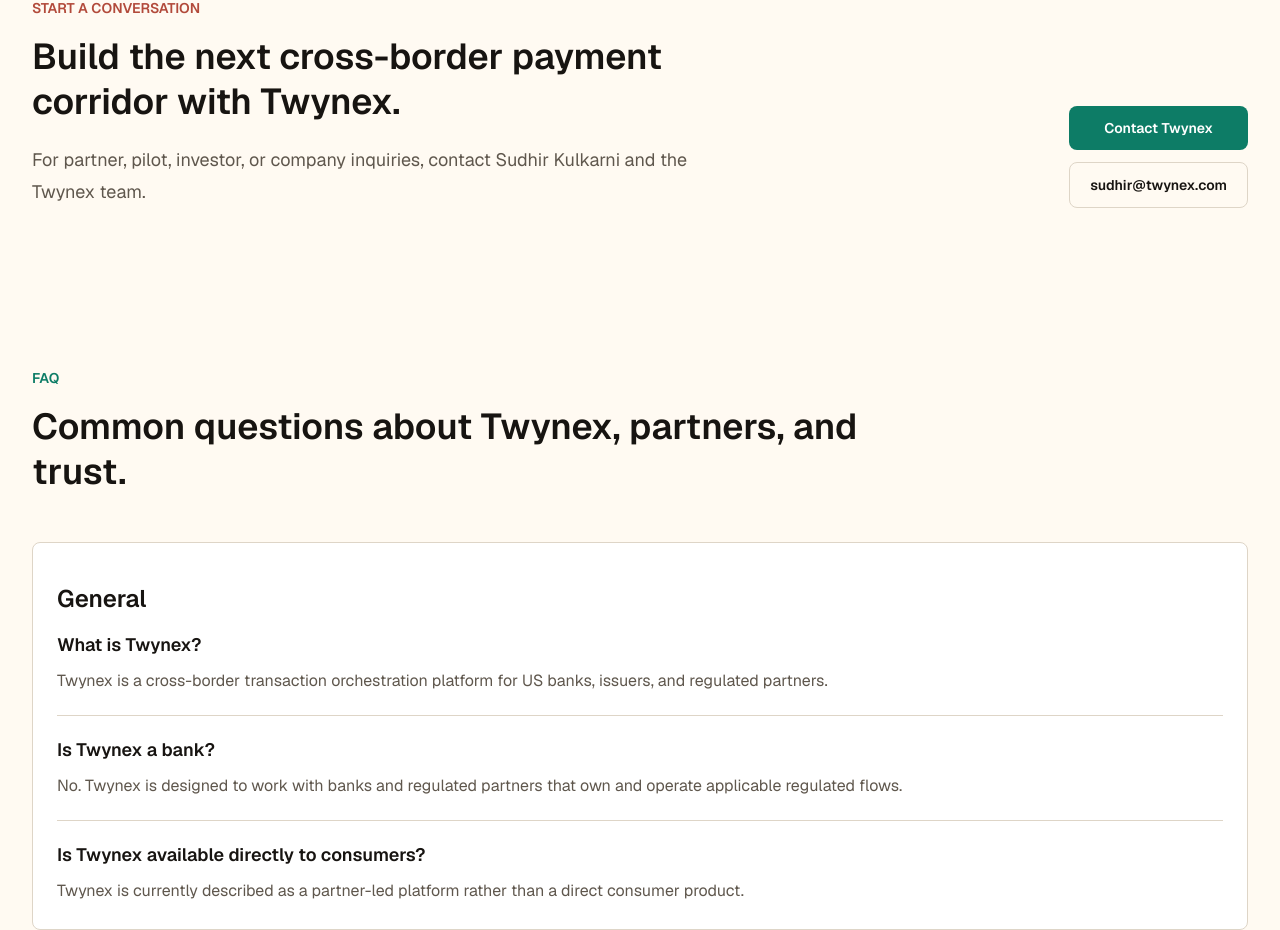
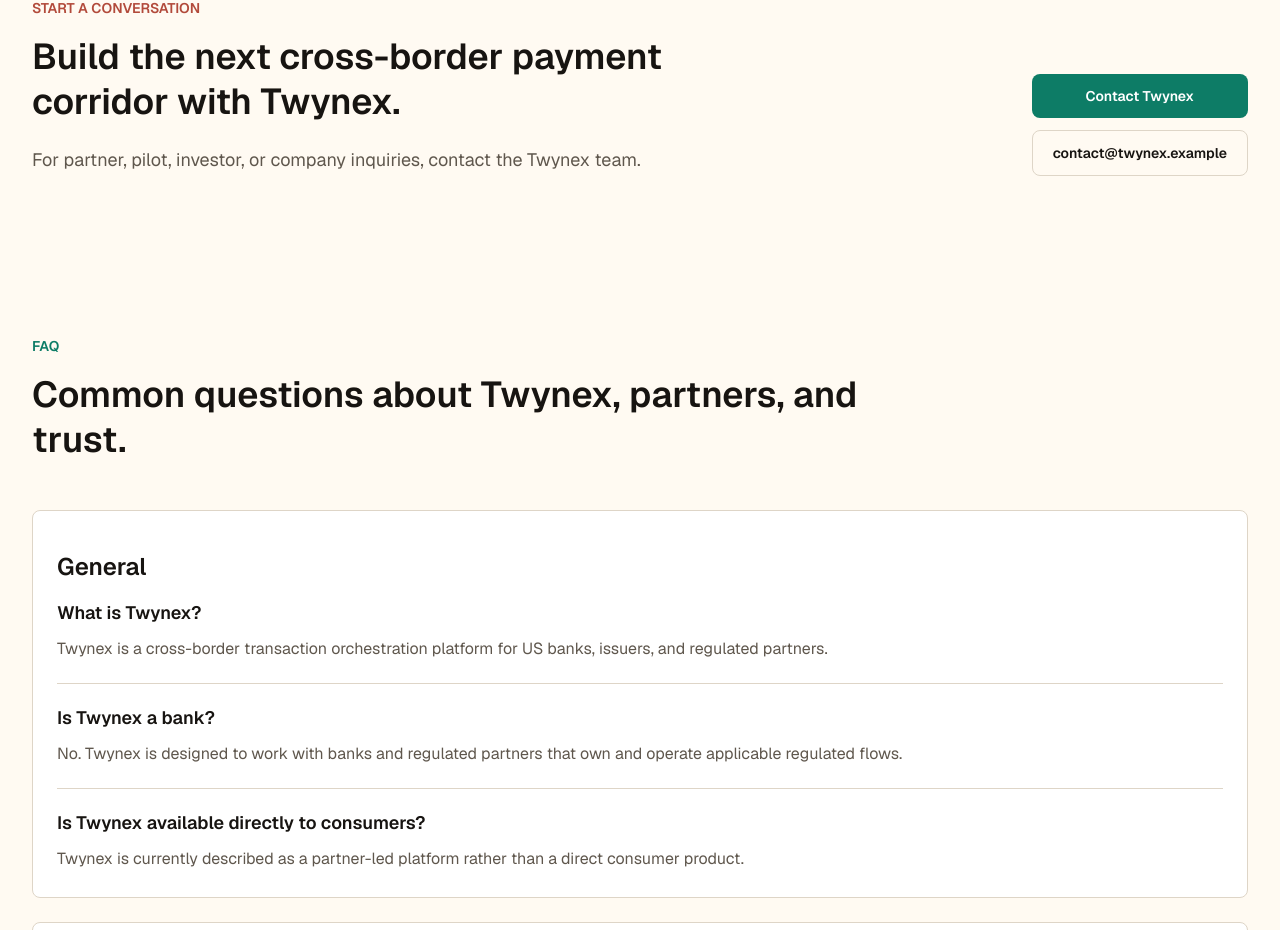
Before and after one commit to dev-tokn/twynex, a Next.js app: page / in a window 1280 px wide. Shown: the part 3554-4484 px from the top of the page. Built offline with nearby package versions, Linux system fonts and the light colour scheme.

Commit message:
Replace public contact details with placeholder

```diff
--- a/src/app/contact/page.tsx
+++ b/src/app/contact/page.tsx
@@ -21,15 +21,13 @@
               Route the right Twynex conversation.
             </h1>
             <p className="mt-7 text-xl leading-8 text-muted-foreground">
-              For partner, pilot, investor, or company inquiries, contact Sudhir
-              Kulkarni and the Twynex team.
+              For partner, pilot, investor, or company inquiries, contact the
+              Twynex team.
             </p>
+            <p className="mt-6 text-base font-semibold">{contact.name}</p>
             <div className="mt-8 grid gap-3">
               <Button href={`mailto:${contact.email}`} className="inline-block">
                 {contact.email}
-              </Button>
-              <Button href={contact.phoneHref} variant="secondary" className="inline-block">
-                {contact.phone}
               </Button>
             </div>
           </Reveal>
--- a/src/app/page.tsx
+++ b/src/app/page.tsx
@@ -167,8 +167,8 @@
                 Build the next cross-border payment corridor with Twynex.
               </h2>
               <p className="mt-5 max-w-2xl text-lg leading-8 text-muted-foreground">
-                For partner, pilot, investor, or company inquiries, contact Sudhir
-                Kulkarni and the Twynex team.
+                For partner, pilot, investor, or company inquiries, contact the
+                Twynex team.
               </p>
             </div>
             <div className="flex flex-col gap-3 sm:flex-row lg:flex-col">
--- a/src/lib/site-content.ts
+++ b/src/lib/site-content.ts
@@ -17,9 +17,8 @@
 ];
 
 export const contact = {
-  email: "sudhir@twynex.com",
-  phone: "+1 (408) 464-7982",
-  phoneHref: "tel:+14084647982",
+  name: "Twynex Contact Team",
+  email: "contact@twynex.example",
   location: "Twynex, CA USA",
 };
 
```
